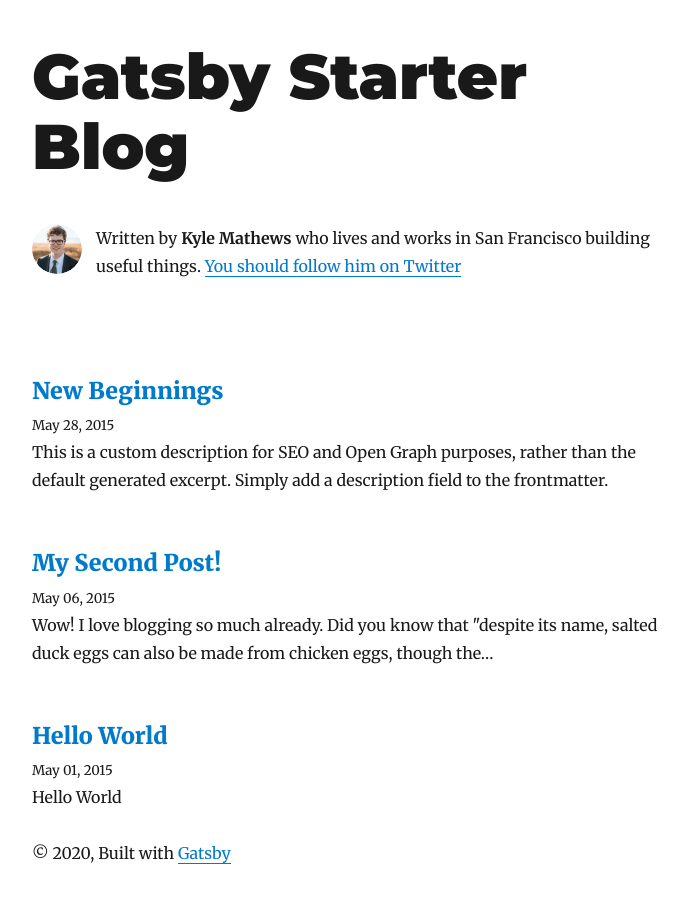
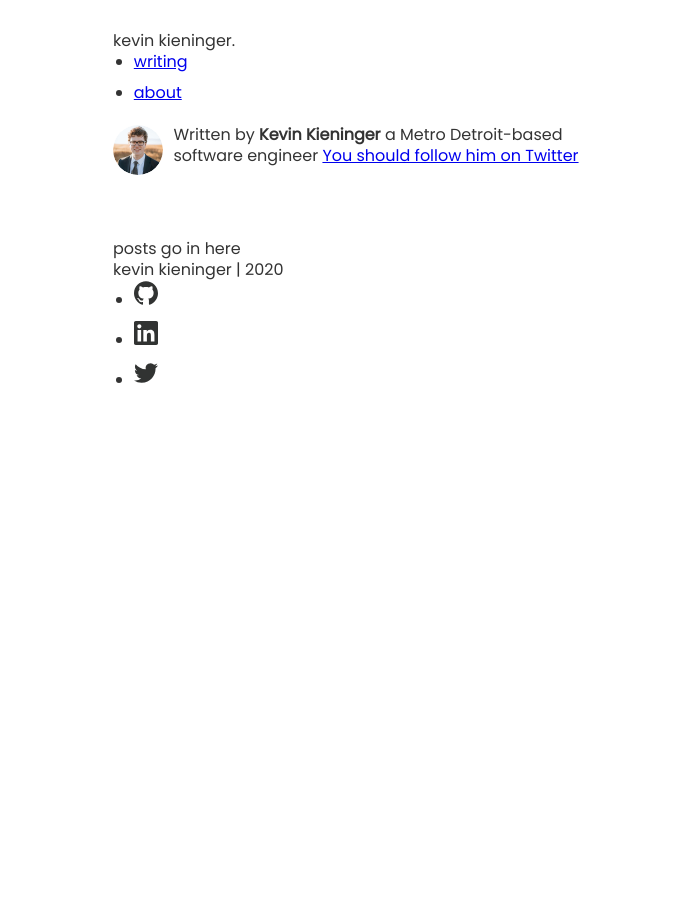
Before and after one commit to kkieninger/kkieninger-gatsby, a Gatsby site: page / in a window 1280 px wide. Shown: the whole page, without its empty margins (293-981 px from the left). After the commit the page ends 800 px from the top, so only its background shows below. Built offline with nearby package versions, Linux system fonts and the light colour scheme; Gatsby itself is replaced by a stand-in of ours; some packages are replaced by stand-ins of ours.

Commit message:
fix: convert to typescript and add google fonts

```diff
--- a/gatsby-config.js
+++ b/gatsby-config.js
@@ -1,14 +1,14 @@
 module.exports = {
   siteMetadata: {
-    title: `Gatsby Starter Blog`,
+    title: `Kevin Kieninger`,
     author: {
-      name: `Kyle Mathews`,
-      summary: `who lives and works in San Francisco building useful things.`,
+      name: `Kevin Kieninger`,
+      summary: `a Metro Detroit-based software engineer`,
     },
-    description: `A starter blog demonstrating what Gatsby can do.`,
-    siteUrl: `https://gatsby-starter-blog-demo.netlify.com/`,
+    description: `Personal site of Kevin Kieninger`,
+    siteUrl: `https://kkieninger.netlify.app/`,
     social: {
-      twitter: `kylemathews`,
+      twitter: `kevinkieninger`,
     },
   },
   plugins: [
@@ -76,6 +76,15 @@
         pathToConfigModule: `src/utils/typography`,
       },
     },
+    {
+      resolve: `gatsby-plugin-web-font-loader`,
+      options: {
+        google: {
+          families: [`Poppins`],
+        },
+      },
+    },
+    `gatsby-plugin-typescript`,
     // this (optional) plugin enables Progressive Web App + Offline functionality
     // To learn more, visit: https://gatsby.dev/offline
     // `gatsby-plugin-offline`,
--- a/gatsby-node.js
+++ b/gatsby-node.js
@@ -4,7 +4,7 @@
 exports.createPages = async ({ graphql, actions }) => {
   const { createPage } = actions
 
-  const blogPost = path.resolve(`./src/templates/blog-post.js`)
+  const blogPost = path.resolve(`./src/templates/blog-post.tsx`)
   const result = await graphql(
     `
       {
--- /dev/null
+++ b/node_modules.d.ts
@@ -0,0 +1 @@
+declare module "typography"
--- /dev/null
+++ b/src/components/footer.tsx
@@ -0,0 +1,56 @@
+import React, { FC } from "react";
+
+export const Footer: FC = () => {
+  return (
+    <footer className="footer">
+      <div className="">kevin kieninger | {new Date().getFullYear()}</div>
+      <ul className="social">
+        <li>
+          <a href="//github.com/kkieninger" target="_blank">
+            <svg
+              width="24"
+              height="24"
+              fill="#313332"
+              role="img"
+              viewBox="0 0 24 24"
+              xmlns="http://www.w3.org/2000/svg"
+            >
+              <title>GitHub icon</title>
+              <path d="M12 .297c-6.63 0-12 5.373-12 12 0 5.303 3.438 9.8 8.205 11.385.6.113.82-.258.82-.577 0-.285-.01-1.04-.015-2.04-3.338.724-4.042-1.61-4.042-1.61C4.422 18.07 3.633 17.7 3.633 17.7c-1.087-.744.084-.729.084-.729 1.205.084 1.838 1.236 1.838 1.236 1.07 1.835 2.809 1.305 3.495.998.108-.776.417-1.305.76-1.605-2.665-.3-5.466-1.332-5.466-5.93 0-1.31.465-2.38 1.235-3.22-.135-.303-.54-1.523.105-3.176 0 0 1.005-.322 3.3 1.23.96-.267 1.98-.399 3-.405 1.02.006 2.04.138 3 .405 2.28-1.552 3.285-1.23 3.285-1.23.645 1.653.24 2.873.12 3.176.765.84 1.23 1.91 1.23 3.22 0 4.61-2.805 5.625-5.475 5.92.42.36.81 1.096.81 2.22 0 1.606-.015 2.896-.015 3.286 0 .315.21.69.825.57C20.565 22.092 24 17.592 24 12.297c0-6.627-5.373-12-12-12" />
+            </svg>
+          </a>
+        </li>
+        <li>
+          <a href="//linkedin.com/in/kkieninger/" target="_blank">
+            <svg
+              width="24"
+              height="24"
+              fill="#313332"
+              role="img"
+              viewBox="0 0 24 24"
+              xmlns="http://www.w3.org/2000/svg"
+            >
+              <title>LinkedIn icon</title>
+              <path d="M20.447 20.452h-3.554v-5.569c0-1.328-.027-3.037-1.852-3.037-1.853 0-2.136 1.445-2.136 2.939v5.667H9.351V9h3.414v1.561h.046c.477-.9 1.637-1.85 3.37-1.85 3.601 0 4.267 2.37 4.267 5.455v6.286zM5.337 7.433c-1.144 0-2.063-.926-2.063-2.065 0-1.138.92-2.063 2.063-2.063 1.14 0 2.064.925 2.064 2.063 0 1.139-.925 2.065-2.064 2.065zm1.782 13.019H3.555V9h3.564v11.452zM22.225 0H1.771C.792 0 0 .774 0 1.729v20.542C0 23.227.792 24 1.771 24h20.451C23.2 24 24 23.227 24 22.271V1.729C24 .774 23.2 0 22.222 0h.003z" />
+            </svg>
+          </a>
+        </li>
+        <li>
+          <a href="//twitter.com/kevinkieninger" target="_blank">
+            <svg
+              width="24"
+              height="24"
+              fill="#313332"
+              role="img"
+              xmlns="http://www.w3.org/2000/svg"
+              viewBox="0 0 24 24"
+            >
+              <title>Twitter icon</title>
+              <path d="M23.953 4.57a10 10 0 01-2.825.775 4.958 4.958 0 002.163-2.723c-.951.555-2.005.959-3.127 1.184a4.92 4.92 0 00-8.384 4.482C7.69 8.095 4.067 6.13 1.64 3.162a4.822 4.822 0 00-.666 2.475c0 1.71.87 3.213 2.188 4.096a4.904 4.904 0 01-2.228-.616v.06a4.923 4.923 0 003.946 4.827 4.996 4.996 0 01-2.212.085 4.936 4.936 0 004.604 3.417 9.867 9.867 0 01-6.102 2.105c-.39 0-.779-.023-1.17-.067a13.995 13.995 0 007.557 2.209c9.053 0 13.998-7.496 13.998-13.985 0-.21 0-.42-.015-.63A9.935 9.935 0 0024 4.59z" />
+            </svg>
+          </a>
+        </li>
+      </ul>
+    </footer>
+  );
+};
--- a/src/components/layout.js
+++ /dev/null
@@ -1,70 +0,0 @@
-import React from "react"
-import { Link } from "gatsby"
-
-import { rhythm, scale } from "../utils/typography"
-
-const Layout = ({ location, title, children }) => {
-  const rootPath = `${__PATH_PREFIX__}/`
-  let header
-
-  if (location.pathname === rootPath) {
-    header = (
-      <h1
-        style={{
-          ...scale(1.5),
-          marginBottom: rhythm(1.5),
-          marginTop: 0,
-        }}
-      >
-        <Link
-          style={{
-            boxShadow: `none`,
-            color: `inherit`,
-          }}
-          to={`/`}
-        >
-          {title}
-        </Link>
-      </h1>
-    )
-  } else {
-    header = (
-      <h3
-        style={{
-          fontFamily: `Montserrat, sans-serif`,
-          marginTop: 0,
-        }}
-      >
-        <Link
-          style={{
-            boxShadow: `none`,
-            color: `inherit`,
-          }}
-          to={`/`}
-        >
-          {title}
-        </Link>
-      </h3>
-    )
-  }
-  return (
-    <div
-      style={{
-        marginLeft: `auto`,
-        marginRight: `auto`,
-        maxWidth: rhythm(24),
-        padding: `${rhythm(1.5)} ${rhythm(3 / 4)}`,
-      }}
-    >
-      <header>{header}</header>
-      <main>{children}</main>
-      <footer>
-        © {new Date().getFullYear()}, Built with
-        {` `}
-        <a href="https://www.gatsbyjs.org">Gatsby</a>
-      </footer>
-    </div>
-  )
-}
-
-export default Layout
--- /dev/null
+++ b/src/components/layout.tsx
@@ -0,0 +1,26 @@
+import React from "react"
+import { Navigation } from "./navigation";
+import { Footer } from "./footer";
+
+import { rhythm } from "../utils/typography"
+
+const Layout = ({ location, title, children }) => {
+  // const rootPath = `${__PATH_PREFIX__}/`
+
+  return (
+    <div
+      style={{
+        marginLeft: `auto`,
+        marginRight: `auto`,
+        maxWidth: rhythm(24),
+        padding: `${rhythm(1.5)} ${rhythm(3 / 4)}`,
+      }}
+    >
+      <Navigation />
+      <main>{children}</main>
+      <Footer />
+    </div>
+  )
+}
+
+export default Layout
--- /dev/null
+++ b/src/components/navigation.tsx
@@ -0,0 +1,18 @@
+import React, { FC } from "react";
+import { Link } from "gatsby"
+
+export const Navigation: FC = () => {
+  return (
+    <header className="header">
+      <div className="fc-orange logo">kevin kieninger.</div>
+      <ul className="navigation">
+        <li>
+          <Link to="/writing">writing</Link>
+        </li>
+        <li>
+          <Link to="/about">about</Link>
+        </li>
+      </ul>
+    </header>
+  );
+};
--- a/src/components/seo.js
+++ /dev/null
@@ -1,90 +0,0 @@
-/**
- * SEO component that queries for data with
- *  Gatsby's useStaticQuery React hook
- *
- * See: https://www.gatsbyjs.org/docs/use-static-query/
- */
-
-import React from "react"
-import PropTypes from "prop-types"
-import { Helmet } from "react-helmet"
-import { useStaticQuery, graphql } from "gatsby"
-
-const SEO = ({ description, lang, meta, title }) => {
-  const { site } = useStaticQuery(
-    graphql`
-      query {
-        site {
-          siteMetadata {
-            title
-            description
-            social {
-              twitter
-            }
-          }
-        }
-      }
-    `
-  )
-
-  const metaDescription = description || site.siteMetadata.description
-
-  return (
-    <Helmet
-      htmlAttributes={{
-        lang,
-      }}
-      title={title}
-      titleTemplate={`%s | ${site.siteMetadata.title}`}
-      meta={[
-        {
-          name: `description`,
-          content: metaDescription,
-        },
-        {
-          property: `og:title`,
-          content: title,
-        },
-        {
-          property: `og:description`,
-          content: metaDescription,
-        },
-        {
-          property: `og:type`,
-          content: `website`,
-        },
-        {
-          name: `twitter:card`,
-          content: `summary`,
-        },
-        {
-          name: `twitter:creator`,
-          content: site.siteMetadata.social.twitter,
-        },
-        {
-          name: `twitter:title`,
-          content: title,
-        },
-        {
-          name: `twitter:description`,
-          content: metaDescription,
-        },
-      ].concat(meta)}
-    />
-  )
-}
-
-SEO.defaultProps = {
-  lang: `en`,
-  meta: [],
-  description: ``,
-}
-
-SEO.propTypes = {
-  description: PropTypes.string,
-  lang: PropTypes.string,
-  meta: PropTypes.arrayOf(PropTypes.object),
-  title: PropTypes.string.isRequired,
-}
-
-export default SEO
--- /dev/null
+++ b/src/components/seo.tsx
@@ -0,0 +1,83 @@
+/**
+ * SEO component that queries for data with
+ *  Gatsby's useStaticQuery React hook
+ *
+ * See: https://www.gatsbyjs.org/docs/use-static-query/
+ */
+
+import React from "react"
+import { Helmet } from "react-helmet"
+import { useStaticQuery, graphql } from "gatsby"
+
+interface Props {
+  description?: string;
+  title?: string;
+}
+
+const SEO = ({ description, title }: Props) => {
+  const { site } = useStaticQuery(
+    graphql`
+      query {
+        site {
+          siteMetadata {
+            title
+            description
+            social {
+              twitter
+            }
+          }
+        }
+      }
+    `
+  )
+
+  const metaDescription = description || site.siteMetadata.description
+
+  return (
+    <>
+      <Helmet
+        htmlAttributes={{
+          lang: "en",
+        }}
+        title={title}
+        titleTemplate={`%s | ${site.siteMetadata.title}`}
+        meta={[
+          {
+            name: `description`,
+            content: metaDescription,
+          },
+          {
+            property: `og:title`,
+            content: title,
+          },
+          {
+            property: `og:description`,
+            content: metaDescription,
+          },
+          {
+            property: `og:type`,
+            content: `website`,
+          },
+          {
+            name: `twitter:card`,
+            content: `summary`,
+          },
+          {
+            name: `twitter:creator`,
+            content: site.siteMetadata.social.twitter,
+          },
+          {
+            name: `twitter:title`,
+            content: title,
+          },
+          {
+            name: `twitter:description`,
+            content: metaDescription,
+          },
+        ]}
+      />
+    </>
+  )
+}
+
+export default SEO
--- a/src/pages/index.tsx
+++ b/src/pages/index.tsx
@@ -1,74 +1,35 @@
 // Gatsby supports TypeScript natively!
 import React from "react"
-import { PageProps, Link, graphql } from "gatsby"
+import { PageProps, graphql } from "gatsby"
 
 import Bio from "../components/bio"
 import Layout from "../components/layout"
 import SEO from "../components/seo"
-import { rhythm } from "../utils/typography"
 
-type Data = {
+type Props = {
   site: {
     siteMetadata: {
-      title: string
+      title: string;
     }
-  }
-  allMarkdownRemark: {
-    edges: {
-      node: {
-        excerpt: string
-        frontmatter: {
-          title: string
-          date: string
-          description: string
-        }
-        fields: {
-          slug: string
-        }
-      }
-    }[]
   }
 }
 
-const BlogIndex = ({ data, location }: PageProps<Data>) => {
+const Index = ({ data, location }: PageProps<Props>) => {
   const siteTitle = data.site.siteMetadata.title
-  const posts = data.allMarkdownRemark.edges
 
   return (
-    <Layout location={location} title={siteTitle}>
+    <Layout
+      location={location}
+      title={siteTitle}
+    >
       <SEO title="All posts" />
       <Bio />
-      {posts.map(({ node }) => {
-        const title = node.frontmatter.title || node.fields.slug
-        return (
-          <article key={node.fields.slug}>
-            <header>
-              <h3
-                style={{
-                  marginBottom: rhythm(1 / 4),
-                }}
-              >
-                <Link style={{ boxShadow: `none` }} to={node.fields.slug}>
-                  {title}
-                </Link>
-              </h3>
-              <small>{node.frontmatter.date}</small>
-            </header>
-            <section>
-              <p
-                dangerouslySetInnerHTML={{
-                  __html: node.frontmatter.description || node.excerpt,
-                }}
-              />
-            </section>
-          </article>
-        )
-      })}
+      posts go in here
     </Layout>
   )
 }
 
-export default BlogIndex
+export default Index
 
 export const pageQuery = graphql`
   query {
@@ -77,20 +38,5 @@
         title
       }
     }
-    allMarkdownRemark(sort: { fields: [frontmatter___date], order: DESC }) {
-      edges {
-        node {
-          excerpt
-          fields {
-            slug
-          }
-          frontmatter {
-            date(formatString: "MMMM DD, YYYY")
-            title
-            description
-          }
-        }
-      }
-    }
   }
 `
--- a/src/utils/typography.js
+++ /dev/null
@@ -1,23 +0,0 @@
-import Typography from "typography"
-import Wordpress2016 from "typography-theme-wordpress-2016"
-
-Wordpress2016.overrideThemeStyles = () => {
-  return {
-    "a.gatsby-resp-image-link": {
-      boxShadow: `none`,
-    },
-  }
-}
-
-delete Wordpress2016.googleFonts
-
-const typography = new Typography(Wordpress2016)
-
-// Hot reload typography in development.
-if (process.env.NODE_ENV !== `production`) {
-  typography.injectStyles()
-}
-
-export default typography
-export const rhythm = typography.rhythm
-export const scale = typography.scale
--- /dev/null
+++ b/src/utils/typography.ts
@@ -0,0 +1,19 @@
+import Typography from "typography"
+
+const typography = new Typography(
+  {
+    baseFontSize: '16px',
+    baseLineHeight: 1.3,
+    headerFontFamily: ['Poppins', 'sans-serif'],
+    bodyFontFamily: ['Poppins', 'sans-serif'],
+  }
+)
+
+// Hot reload typography in development.
+if (process.env.NODE_ENV !== `production`) {
+  typography.injectStyles()
+}
+
+export default typography
+export const rhythm = typography.rhythm
+export const scale = typography.scale
```
Also changed, not shown: package.json (+5 -2 lines), src/pages/default.tsx (added, +71 -0 lines), src/pages/writing.tsx (added, +96 -0 lines), src/components/bio.tsx (renamed from src/components/bio.js), src/pages/404.tsx (renamed from src/pages/404.js), src/templates/blog-post.tsx (renamed from src/templates/blog-post.js), 1 other file.
